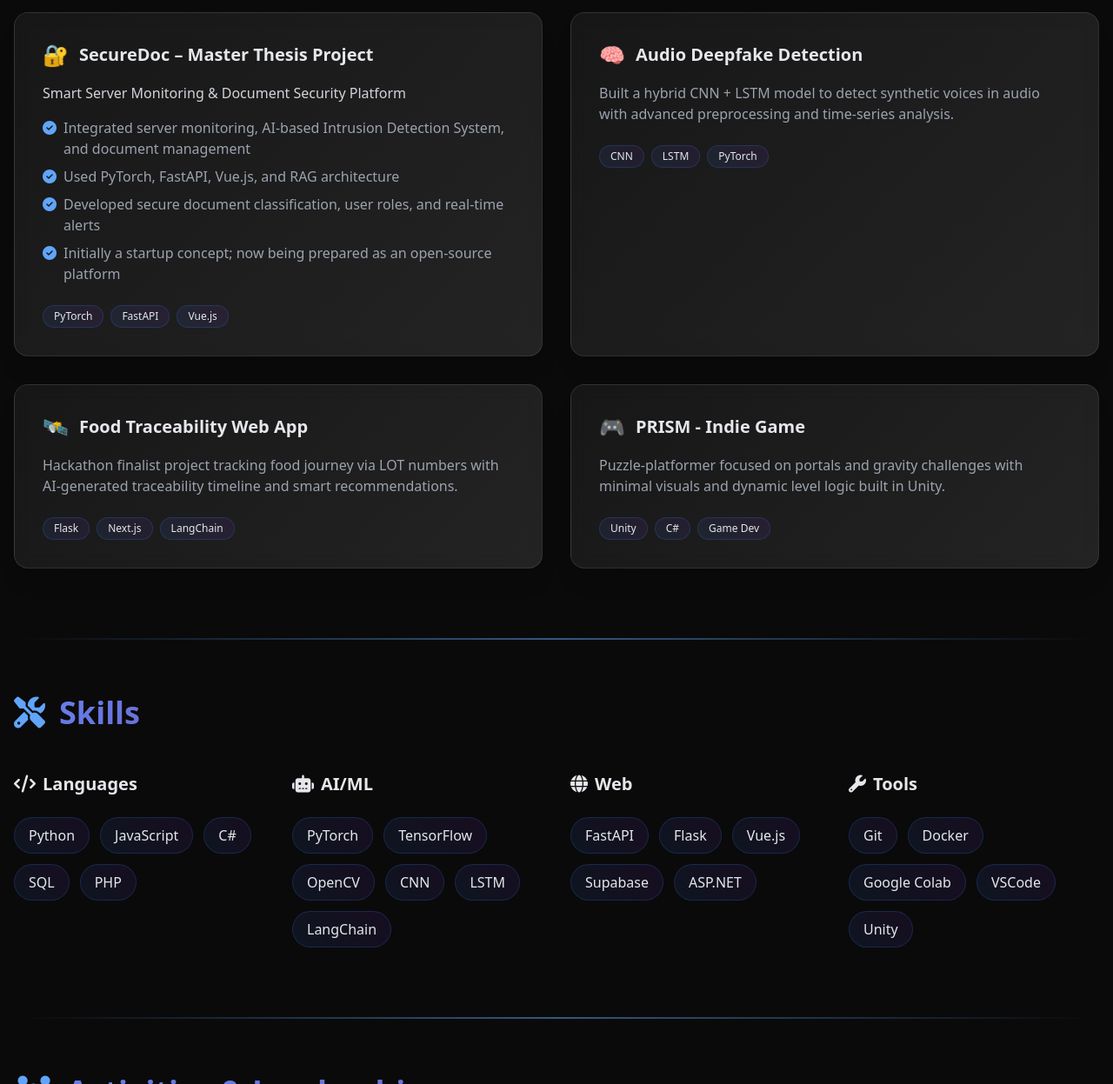
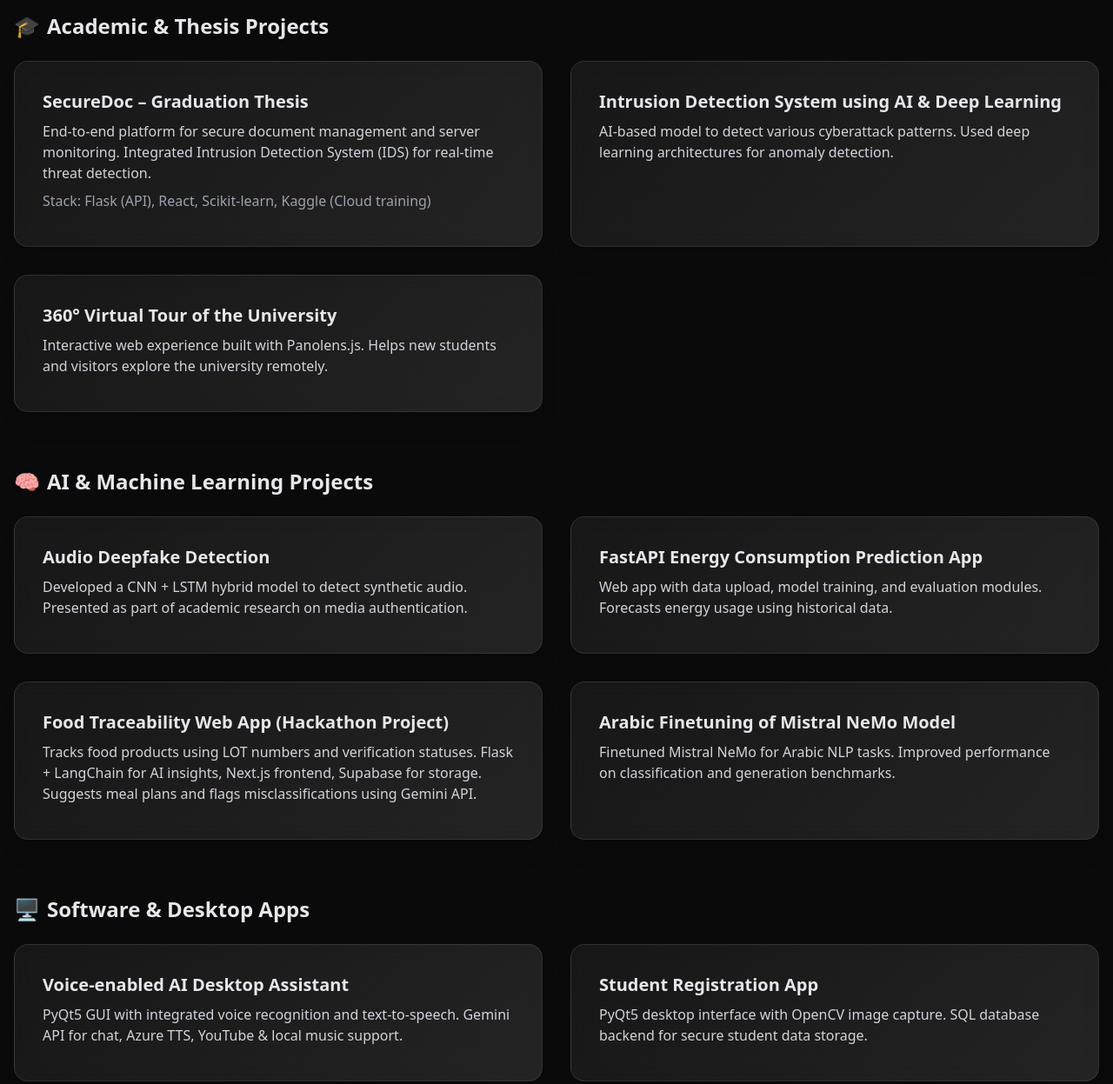
Before and after one commit to Lok1Tou1l/Lok1Tou1l.github.io, a plain HTML site: page index.html in a window 1280 px wide. Shown: the part 1400-2647 px from the top of the page at 87% size. Drawn offline with nearby package versions, Linux system fonts and the light colour scheme.

Commit message:
Added More Projects

```diff
--- a/index.html
+++ b/index.html
@@ -188,6 +188,13 @@
             .typing-effect {
                 font-size: 1.5rem;
             }
+            .project-card {
+                min-height: 260px;
+            }
+            .flip-card,
+            .flip-card-inner {
+                min-height: 340px !important;
+            }
         }
     </style>
 </head>
@@ -199,17 +206,21 @@
     <div class="fixed inset-0 pointer-events-none z-0" id="particles"></div>
 
     <!-- Navigation -->
-    <nav class="nav-glass fixed top-0 left-1/2 transform -translate-x-1/2 z-50 mt-6 rounded-full px-8 py-3 shadow-2xl">
-        <div class="flex space-x-8">
+    <nav class="nav-glass fixed top-0 left-1/2 transform -translate-x-1/2 z-50 mt-6 rounded-full px-8 py-3 shadow-2xl w-[95vw] max-w-3xl">
+        <div class="flex items-center justify-between">
+            <!-- Desktop Nav Links -->
+            <div class="flex space-x-8 nav-links-desktop">
                 <a href="#about" class="nav-link text-gray-300 hover:text-primary-400 transition-all duration-300 relative">About</a>
                 <a href="#education" class="nav-link text-gray-300 hover:text-primary-400 transition-all duration-300 relative">Education</a>
                 <a href="#projects" class="nav-link text-gray-300 hover:text-primary-400 transition-all duration-300 relative">Projects</a>
                 <a href="#skills" class="nav-link text-gray-300 hover:text-primary-400 transition-all duration-300 relative">Skills</a>
                 <a href="#contact" class="nav-link text-gray-300 hover:text-primary-400 transition-all duration-300 relative">Contact</a>
             </div>
-        <button id="theme-toggle" class="absolute -right-2 -top-2 bg-primary-500 text-white p-2 rounded-full hover:bg-primary-600 transition-all duration-300 shadow-lg">
+            <!-- Theme Toggle Button -->
+            <button id="theme-toggle" class="bg-primary-500 text-white p-2 rounded-full hover:bg-primary-600 transition-all duration-300 shadow-lg">
                 <i class="fas fa-moon"></i>
             </button>
+        </div>
     </nav>
 
     <!-- Main Content -->
@@ -333,62 +344,117 @@
                 <span class="hero-gradient">Projects & Experience</span>
             </h2>
 
+            <!-- Loki's Project List -->
+            <div class="space-y-16">
+                <!-- Academic & Thesis Projects -->
+                <div>
+                    <h3 class="text-2xl font-bold mb-6 flex items-center"><span class="mr-2">🎓</span>Academic & Thesis Projects</h3>
                     <div class="grid md:grid-cols-2 gap-8">
-                <div class="project-card p-8 rounded-2xl shadow-xl hover:shadow-2xl transition-all duration-300 animate-slide-up">
-                    <div class="flex items-center mb-4">
-                        <span class="text-2xl mr-3">🔐</span>
-                        <h3 class="text-xl font-semibold text-primary-300">SecureDoc – Master Thesis Project</h3>
+                        <div class="project-card p-8 rounded-2xl shadow-xl animate-slide-up">
+                            <h4 class="text-xl font-semibold text-primary-300 mb-2">SecureDoc – Graduation Thesis</h4>
+                            <p class="text-gray-300 mb-2">End-to-end platform for secure document management and server monitoring. Integrated Intrusion Detection System (IDS) for real-time threat detection.</p>
+                            <p class="text-gray-400 mb-2">Stack: Flask (API), React, Scikit-learn, Kaggle (Cloud training)</p>
                         </div>
-                    <p class="text-gray-300 mb-4 font-medium">Smart Server Monitoring & Document Security Platform</p>
-                    <ul class="space-y-2 text-gray-400 mb-6">
-                        <li class="flex items-start"><i class="fas fa-check-circle text-primary-400 mr-2 mt-1"></i>Integrated server monitoring, AI-based Intrusion Detection System, and document management</li>
-                        <li class="flex items-start"><i class="fas fa-check-circle text-primary-400 mr-2 mt-1"></i>Used PyTorch, FastAPI, Vue.js, and RAG architecture</li>
-                        <li class="flex items-start"><i class="fas fa-check-circle text-primary-400 mr-2 mt-1"></i>Developed secure document classification, user roles, and real-time alerts</li>
-                        <li class="flex items-start"><i class="fas fa-check-circle text-primary-400 mr-2 mt-1"></i>Initially a startup concept; now being prepared as an open-source platform</li>
-                    </ul>
-                    <div class="flex flex-wrap gap-2">
-                        <span class="skill-pill px-3 py-1 text-xs rounded-full">PyTorch</span>
-                        <span class="skill-pill px-3 py-1 text-xs rounded-full">FastAPI</span>
-                        <span class="skill-pill px-3 py-1 text-xs rounded-full">Vue.js</span>
+                        <div class="project-card p-8 rounded-2xl shadow-xl animate-slide-up">
+                            <h4 class="text-xl font-semibold text-primary-300 mb-2">Intrusion Detection System using AI & Deep Learning</h4>
+                            <p class="text-gray-300 mb-2">AI-based model to detect various cyberattack patterns. Used deep learning architectures for anomaly detection.</p>
+                        </div>
+                        <div class="project-card p-8 rounded-2xl shadow-xl animate-slide-up">
+                            <h4 class="text-xl font-semibold text-primary-300 mb-2">360° Virtual Tour of the University</h4>
+                            <p class="text-gray-300 mb-2">Interactive web experience built with Panolens.js. Helps new students and visitors explore the university remotely.</p>
                         </div>
                     </div>
-
-                <div class="project-card p-8 rounded-2xl shadow-xl hover:shadow-2xl transition-all duration-300 animate-slide-up">
-                    <div class="flex items-center mb-4">
-                        <span class="text-2xl mr-3">🧠</span>
-                        <h3 class="text-xl font-semibold text-primary-300">Audio Deepfake Detection</h3>
                 </div>
-                    <p class="text-gray-400 mb-6">Built a hybrid CNN + LSTM model to detect synthetic voices in audio with advanced preprocessing and time-series analysis.</p>
-                    <div class="flex flex-wrap gap-2">
-                        <span class="skill-pill px-3 py-1 text-xs rounded-full">CNN</span>
-                        <span class="skill-pill px-3 py-1 text-xs rounded-full">LSTM</span>
-                        <span class="skill-pill px-3 py-1 text-xs rounded-full">PyTorch</span>
+                <!-- AI & Machine Learning Projects -->
+                <div>
+                    <h3 class="text-2xl font-bold mb-6 flex items-center"><span class="mr-2">🧠</span>AI & Machine Learning Projects</h3>
+                    <div class="grid md:grid-cols-2 gap-8">
+                        <div class="project-card p-8 rounded-2xl shadow-xl animate-slide-up">
+                            <h4 class="text-xl font-semibold text-primary-300 mb-2">Audio Deepfake Detection</h4>
+                            <p class="text-gray-300 mb-2">Developed a CNN + LSTM hybrid model to detect synthetic audio. Presented as part of academic research on media authentication.</p>
+                        </div>
+                        <div class="project-card p-8 rounded-2xl shadow-xl animate-slide-up">
+                            <h4 class="text-xl font-semibold text-primary-300 mb-2">FastAPI Energy Consumption Prediction App</h4>
+                            <p class="text-gray-300 mb-2">Web app with data upload, model training, and evaluation modules. Forecasts energy usage using historical data.</p>
+                        </div>
+                        <div class="project-card p-8 rounded-2xl shadow-xl animate-slide-up">
+                            <h4 class="text-xl font-semibold text-primary-300 mb-2">Food Traceability Web App (Hackathon Project)</h4>
+                            <p class="text-gray-300 mb-2">Tracks food products using LOT numbers and verification statuses. Flask + LangChain for AI insights, Next.js frontend, Supabase for storage. Suggests meal plans and flags misclassifications using Gemini API.</p>
+                        </div>
+                        <div class="project-card p-8 rounded-2xl shadow-xl animate-slide-up">
+                            <h4 class="text-xl font-semibold text-primary-300 mb-2">Arabic Finetuning of Mistral NeMo Model</h4>
+                            <p class="text-gray-300 mb-2">Finetuned Mistral NeMo for Arabic NLP tasks. Improved performance on classification and generation benchmarks.</p>
                         </div>
                     </div>
-
-                <div class="project-card p-8 rounded-2xl shadow-xl hover:shadow-2xl transition-all duration-300 animate-slide-up">
-                    <div class="flex items-center mb-4">
-                        <span class="text-2xl mr-3">🛰️</span>
-                        <h3 class="text-xl font-semibold text-primary-300">Food Traceability Web App</h3>
                 </div>
-                    <p class="text-gray-400 mb-6">Hackathon finalist project tracking food journey via LOT numbers with AI-generated traceability timeline and smart recommendations.</p>
-                    <div class="flex flex-wrap gap-2">
-                        <span class="skill-pill px-3 py-1 text-xs rounded-full">Flask</span>
-                        <span class="skill-pill px-3 py-1 text-xs rounded-full">Next.js</span>
-                        <span class="skill-pill px-3 py-1 text-xs rounded-full">LangChain</span>
+                <!-- Software & Desktop Apps -->
+                <div>
+                    <h3 class="text-2xl font-bold mb-6 flex items-center"><span class="mr-2">🖥️</span>Software & Desktop Apps</h3>
+                    <div class="grid md:grid-cols-2 gap-8">
+                        <div class="project-card p-8 rounded-2xl shadow-xl animate-slide-up">
+                            <h4 class="text-xl font-semibold text-primary-300 mb-2">Voice-enabled AI Desktop Assistant</h4>
+                            <p class="text-gray-300 mb-2">PyQt5 GUI with integrated voice recognition and text-to-speech. Gemini API for chat, Azure TTS, YouTube & local music support.</p>
+                        </div>
+                        <div class="project-card p-8 rounded-2xl shadow-xl animate-slide-up">
+                            <h4 class="text-xl font-semibold text-primary-300 mb-2">Student Registration App</h4>
+                            <p class="text-gray-300 mb-2">PyQt5 desktop interface with OpenCV image capture. SQL database backend for secure student data storage.</p>
+                        </div>
+                        <div class="project-card p-8 rounded-2xl shadow-xl animate-slide-up">
+                            <h4 class="text-xl font-semibold text-primary-300 mb-2">Basic Document Search Engine</h4>
+                            <p class="text-gray-300 mb-2">Built versions in C# and Python for keyword-based document retrieval. Used for quick demo and educational purposes.</p>
                         </div>
                     </div>
-
-                <div class="project-card p-8 rounded-2xl shadow-xl hover:shadow-2xl transition-all duration-300 animate-slide-up">
-                    <div class="flex items-center mb-4">
-                        <span class="text-2xl mr-3">🎮</span>
-                        <h3 class="text-xl font-semibold text-primary-300">PRISM - Indie Game</h3>
                 </div>
-                    <p class="text-gray-400 mb-6">Puzzle-platformer focused on portals and gravity challenges with minimal visuals and dynamic level logic built in Unity.</p>
-                    <div class="flex flex-wrap gap-2">
-                        <span class="skill-pill px-3 py-1 text-xs rounded-full">Unity</span>
-                        <span class="skill-pill px-3 py-1 text-xs rounded-full">C#</span>
-                        <span class="skill-pill px-3 py-1 text-xs rounded-full">Game Dev</span>
+                <!-- Web Platforms -->
+                <div>
+                    <h3 class="text-2xl font-bold mb-6 flex items-center"><span class="mr-2">🌐</span>Web Platforms</h3>
+                    <div class="grid md:grid-cols-2 gap-8">
+                        <div class="project-card p-8 rounded-2xl shadow-xl animate-slide-up">
+                            <h4 class="text-xl font-semibold text-primary-300 mb-2">Portfolio Website – lokmantouil.me</h4>
+                            <p class="text-gray-300 mb-2">Personal site showcasing projects, resume, and achievements. Interactive and clean design aimed at recruiters and collaborators.</p>
+                        </div>
+                        <div class="project-card p-8 rounded-2xl shadow-xl animate-slide-up">
+                            <h4 class="text-xl font-semibold text-primary-300 mb-2">Startup turned Open Source Project</h4>
+                            <p class="text-gray-300 mb-2">Originally developed as a private platform, later opened to the public. Promotes community collaboration and transparency.</p>
+                        </div>
+                    </div>
+                </div>
+                <!-- IoT & Surveillance -->
+                <div>
+                    <h3 class="text-2xl font-bold mb-6 flex items-center"><span class="mr-2">📡</span>IoT & Surveillance</h3>
+                    <div class="grid md:grid-cols-2 gap-8">
+                        <div class="project-card p-8 rounded-2xl shadow-xl animate-slide-up">
+                            <h4 class="text-xl font-semibold text-primary-300 mb-2">CowGuard – Farm Surveillance System</h4>
+                            <p class="text-gray-300 mb-2">Designed and implemented the backend API for monitoring platform. SQL schema tracks cow states (eating, sleeping, licking, etc.) with admin, vet, and farmer roles.</p>
+                        </div>
+                    </div>
+                </div>
+                <!-- Teaching & Workshops -->
+                <div>
+                    <h3 class="text-2xl font-bold mb-6 flex items-center"><span class="mr-2">🧑‍🏫</span>Teaching & Workshops</h3>
+                    <div class="grid md:grid-cols-2 gap-8">
+                        <div class="project-card p-8 rounded-2xl shadow-xl animate-slide-up">
+                            <h4 class="text-xl font-semibold text-primary-300 mb-2">Cybersecurity Fundamentals (Arabic)</h4>
+                            <p class="text-gray-300 mb-2">Delivered a beginner-friendly course for non-technical officers. Covered basics like network security, phishing, and safe practices.</p>
+                        </div>
+                        <div class="project-card p-8 rounded-2xl shadow-xl animate-slide-up">
+                            <h4 class="text-xl font-semibold text-primary-300 mb-2">Python & ML Basics for PhD Students</h4>
+                            <p class="text-gray-300 mb-2">Taught fundamentals of Python and introduced ML concepts. Emphasized practical, research-oriented workflows.</p>
+                        </div>
+                    </div>
+                </div>
+                <!-- Game Dev -->
+                <div>
+                    <h3 class="text-2xl font-bold mb-6 flex items-center"><span class="mr-2">🎮</span>Game Dev</h3>
+                    <div class="grid md:grid-cols-2 gap-8">
+                        <div class="project-card p-8 rounded-2xl shadow-xl animate-slide-up">
+                            <h4 class="text-xl font-semibold text-primary-300 mb-2">PRISM</h4>
+                            <p class="text-gray-300 mb-2">Puzzle-platformer focused on portal-based mechanics and dynamic physics. Unity game with minimalist art style and gravity-defying challenges.</p>
+                        </div>
+                        <div class="project-card p-8 rounded-2xl shadow-xl animate-slide-up">
+                            <h4 class="text-xl font-semibold text-primary-300 mb-2">Procedural Dungeon Generator (WIP)</h4>
+                            <p class="text-gray-300 mb-2">Uses constraint programming to generate diverse dungeon layouts. Designed for Unity game prototypes.</p>
+                        </div>
                     </div>
                 </div>
             </div>
@@ -768,6 +834,7 @@
                 particlesContainer.appendChild(star);
             }
         }
+
     </script>
 </body>
 </html>
```
Lines whose indentation alone changed are shown as unchanged.
